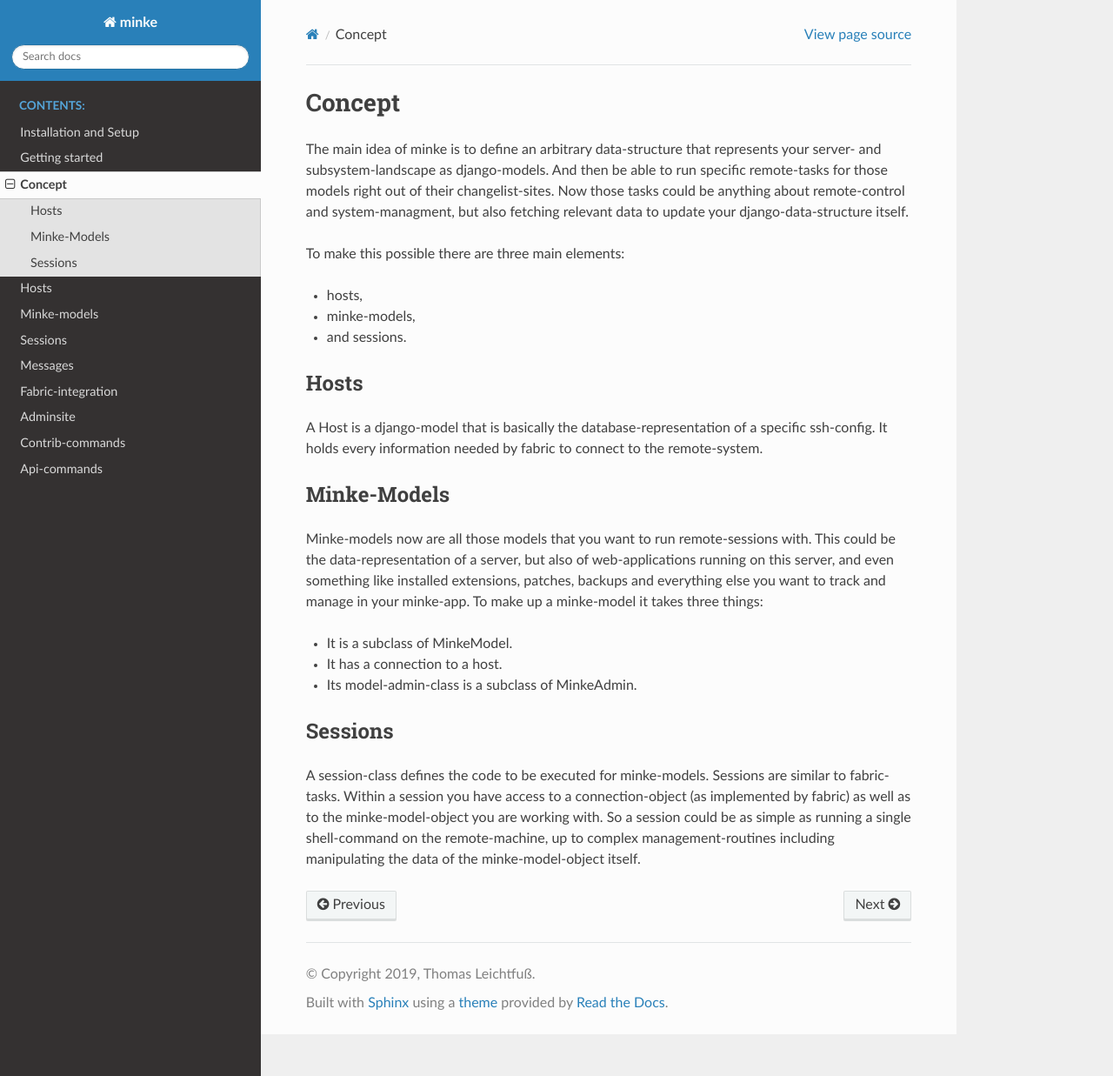
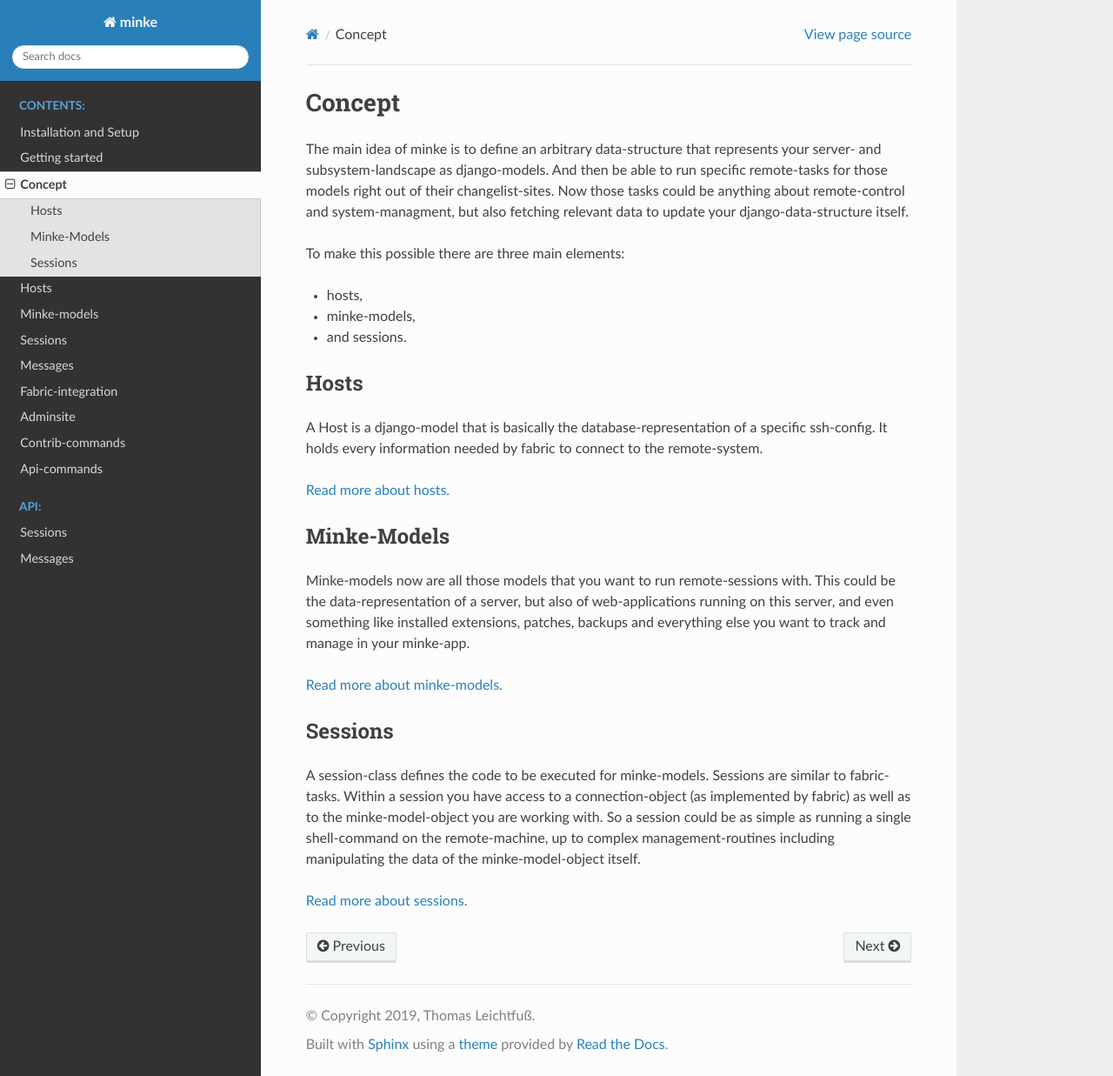
Before and after one commit to thomst/django-minke, a Sphinx documentation site: the page built from docs/source/docs/concept.rst, in a window 1280 px wide and 1237 px high. Shown: the whole window at 87% size. Built offline with Sphinx 7.4.7 and the Read the Docs theme 2.0.0, drawn with Linux system fonts in a browser that asks for light colours.

Commit message:
[docs] more docs (minke-modes) - new document-structure

```diff
--- a/docs/source/conf.py
+++ b/docs/source/conf.py
@@ -36,7 +36,6 @@ extensions = [
     'sphinx.ext.autosummary',
     'sphinx.ext.intersphinx',
     'sphinxcontrib.napoleon',
-    # 'numpydoc',
 ]
 
 # Add any paths that contain templates here, relative to this directory.
@@ -66,9 +65,10 @@ autodoc_member_order = 'bysource'
 
 # intersphinx-config
 intersphinx_mapping = {
-    'fabric': ('https://docs.fabfile.org/en/latest/', None),
-    'invoke': ('http://docs.pyinvoke.org/en/latest/', None),
-    'celery': ('https://docs.celeryproject.org/en/latest/', None),
+    'django': ('https://docs.djangoproject.com/en/dev/', 'http://docs.djangoproject.com/en/dev/_objects/'),
+    'fabric': ('https://docs.fabfile.org/en/latest/', 'https://docs.fabfile.org/en/latest/objects.inv'),
+    'invoke': ('http://docs.pyinvoke.org/en/latest/', 'http://docs.pyinvoke.org/en/latest/objects.inv'),
+    'celery': ('https://docs.celeryproject.org/en/latest/', 'https://docs.celeryproject.org/en/latest/objects.inv'),
     }
 
 # numpydoc-configuration (not needed)
--- a/docs/source/concept.rst
+++ b/docs/source/docs/concept.rst
@@ -19,17 +19,16 @@
 specific ssh-config. It holds every information needed by fabric to connect
 to the remote-system.
 
+:doc:`Read more about hosts.<hosts>`
+
 Minke-Models
 ............
 Minke-models now are all those models that you want to run remote-sessions with.
 This could be the data-representation of a server, but also of web-applications
 running on this server, and even something like installed extensions, patches,
 backups and everything else you want to track and manage in your minke-app.
-To make up a minke-model it takes three things:
 
-* It is a subclass of MinkeModel.
-* It has a connection to a host.
-* Its model-admin-class is a subclass of MinkeAdmin.
+:doc:`Read more about minke-models.<minkemodels>`
 
 Sessions
 ........
@@ -39,3 +38,5 @@
 with. So a session could be as simple as running a single shell-command on the
 remote-machine, up to complex management-routines including manipulating the
 data of the minke-model-object itself.
+
+:doc:`Read more about sessions.<sessions>`
--- /dev/null
+++ b/docs/source/docs/messages.rst
@@ -0,0 +1,4 @@
+Messages
+========
+
+TODO
--- /dev/null
+++ b/docs/source/docs/sessions.rst
@@ -0,0 +1,4 @@
+Sessions
+========
+
+TODO
--- a/docs/source/setup.rst
+++ b/docs/source/docs/setup.rst
@@ -45,5 +45,5 @@ Fabric
 ......
 Minke uses fabric to realize remote-execution. Fabric itself is build on invoke
 (command-execution) and paramiko (ssh-connections). Fabric and invoke
-are highly configurable. Please see :doc:`../fabricintegration` for more
+are highly configurable. Please see :doc:`fabricintegration` for more
 informations about how to configure fabric within a minke-project.
--- a/docs/source/minkemodels.rst
+++ /dev/null
@@ -1,4 +0,0 @@
-Minke-models
-============
-
-TODO
```
Also changed, not shown: docs/source/docs/minkemodels.rst (added, +45 -0 lines), docs/source/index.rst (+19 -11 lines), docs/source/api/messages.rst (renamed from docs/source/messages.rst), docs/source/api/sessions.rst (renamed from docs/source/sessions.rst), docs/source/docs/adminsite.rst (renamed from docs/source/adminsite.rst), docs/source/docs/apicommands.rst (renamed from docs/source/apicommands.rst), docs/source/docs/contribcommands.rst (renamed from docs/source/contribcommands.rst), docs/source/docs/fabricintegration.rst (renamed from docs/source/fabricintegration.rst), docs/source/docs/gettingstarted.rst (renamed from docs/source/gettingstarted.rst), docs/source/docs/hosts.rst (renamed from docs/source/hosts.rst).
